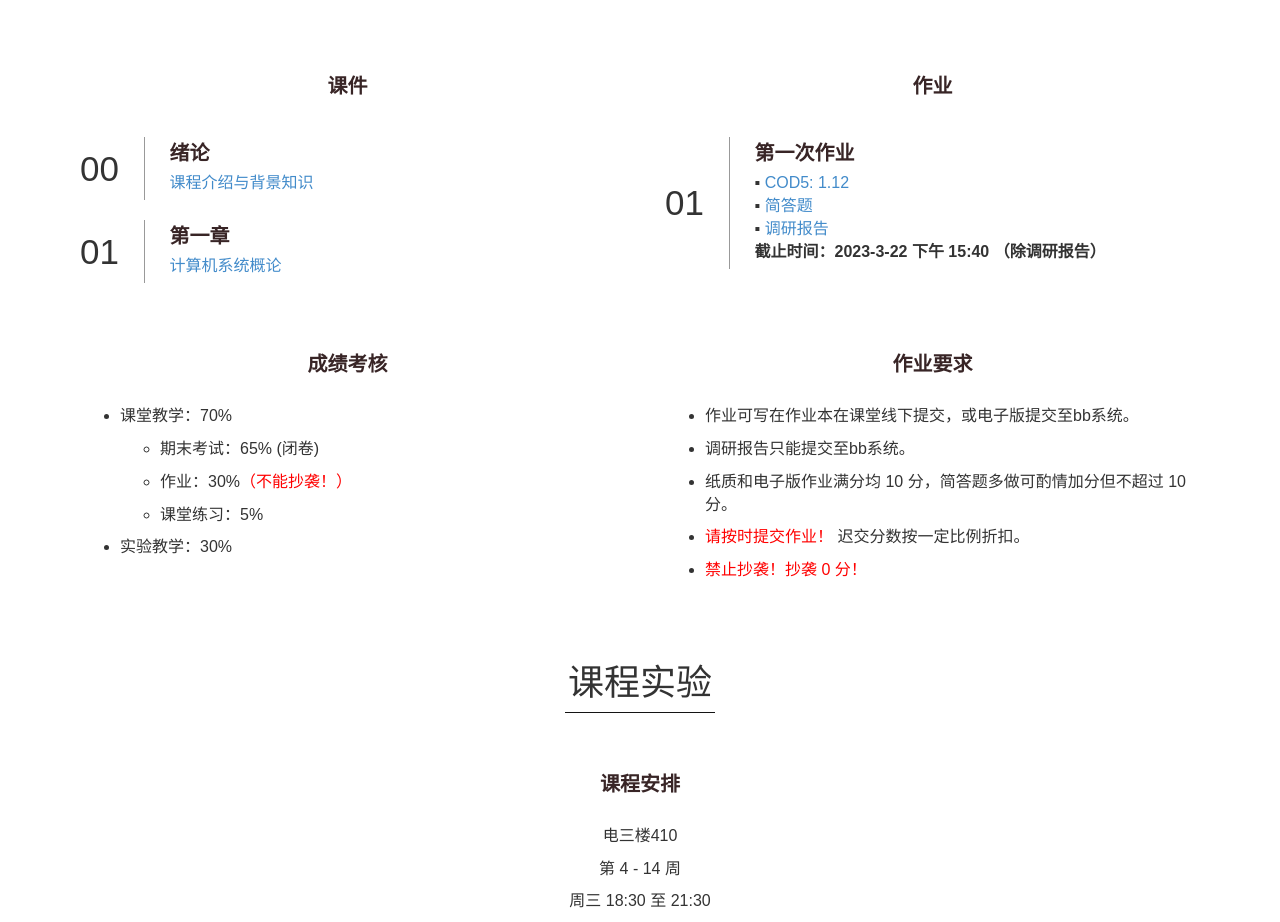
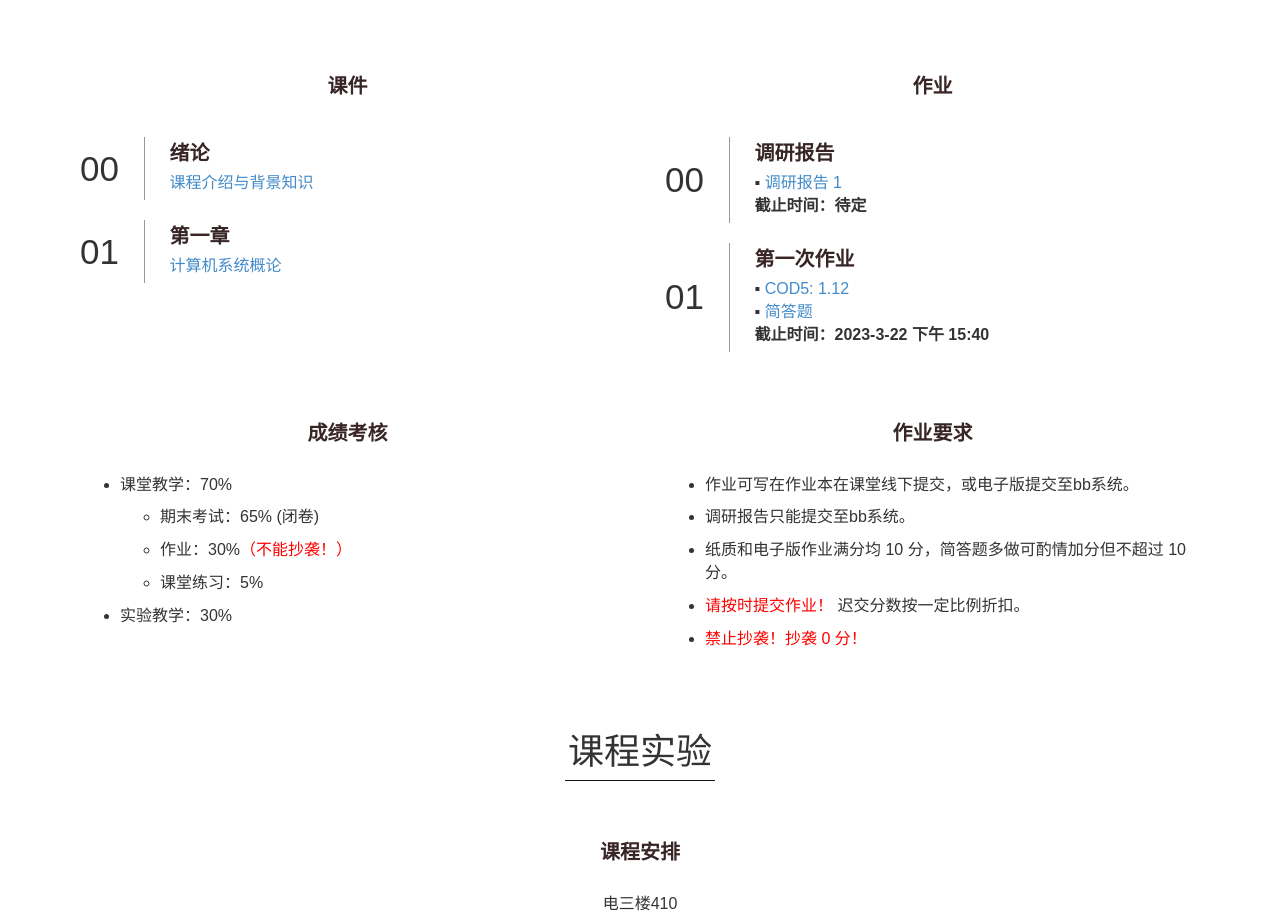
Before and after one commit to codh2023/codh2023.github.io, a plain HTML site: page index.html in a window 1280 px wide. Shown: the part 1180-2102 px from the top of the page. Drawn offline with nearby package versions, Linux system fonts and the light colour scheme.

Commit message:
Update index.html

```diff
--- a/index.html
+++ b/index.html
@@ -304,14 +304,25 @@
 						</li> -->
 						<li>
 							<div class="box">
+								<div class="head"><span>00</span></div>
+								<div class="tail">
+									<h3>调研报告</h3>
+									<p>
+										<span>▪ <a href="./homework/1-调研.png">调研报告 1</a></span> <br>
+										<b>截止时间：待定 </b>
+									</p>
+								</div>
+							</div>
+						</li>
+						<li>
+							<div class="box">
 								<div class="head"><span>01</span></div>
 								<div class="tail">
 									<h3>第一次作业</h3>
 									<p>
 										<span>▪ <a href="./homework/1-12.png">COD5: 1.12</a></span> <br>
 										<span>▪ <a href="./homework/1-简答.png">简答题</a></span> <br>
-										<span>▪ <a href="./homework/1-调研.png">调研报告</a></span> <br>
-										<b>截止时间：2023-3-22 下午 15:40 （除调研报告） </b>
+										<b>截止时间：2023-3-22 下午 15:40 </b>
 									</p>
 								</div>
 							</div>
```
